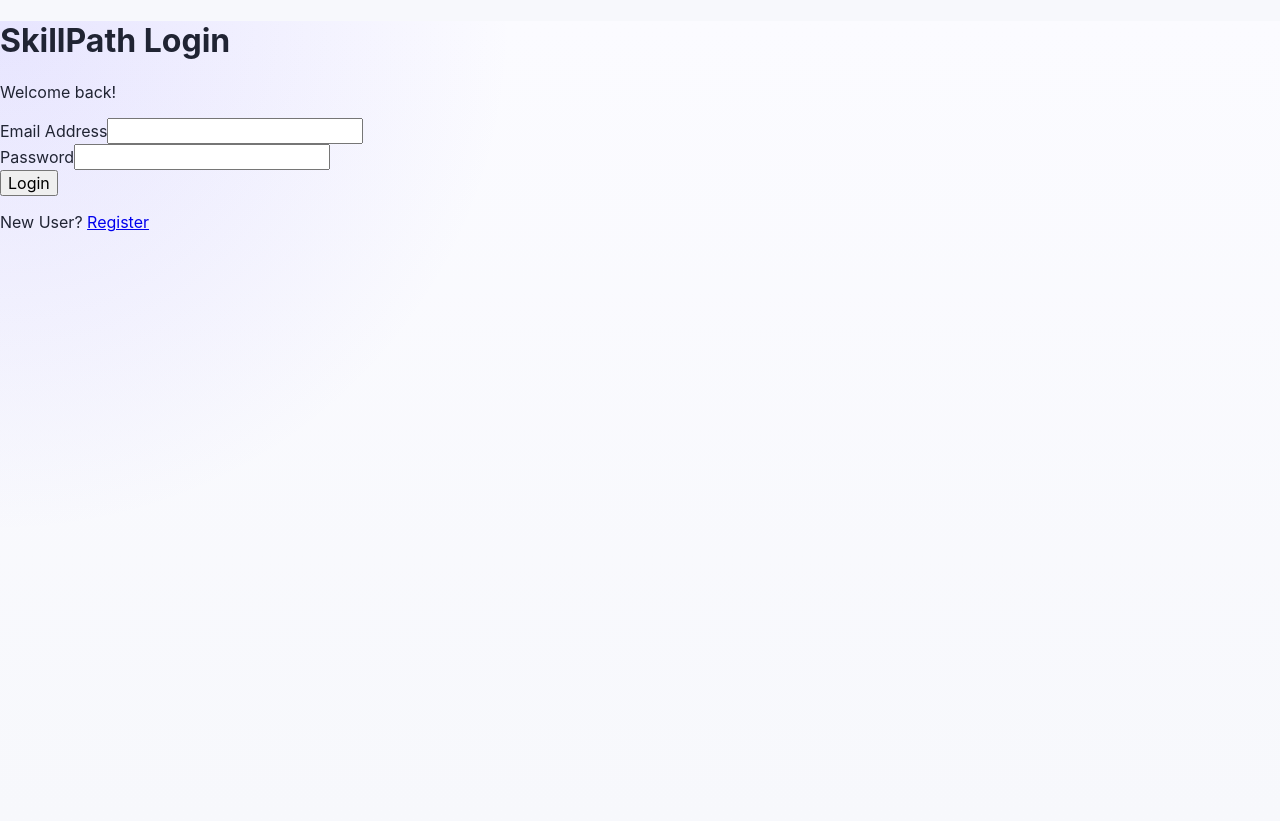
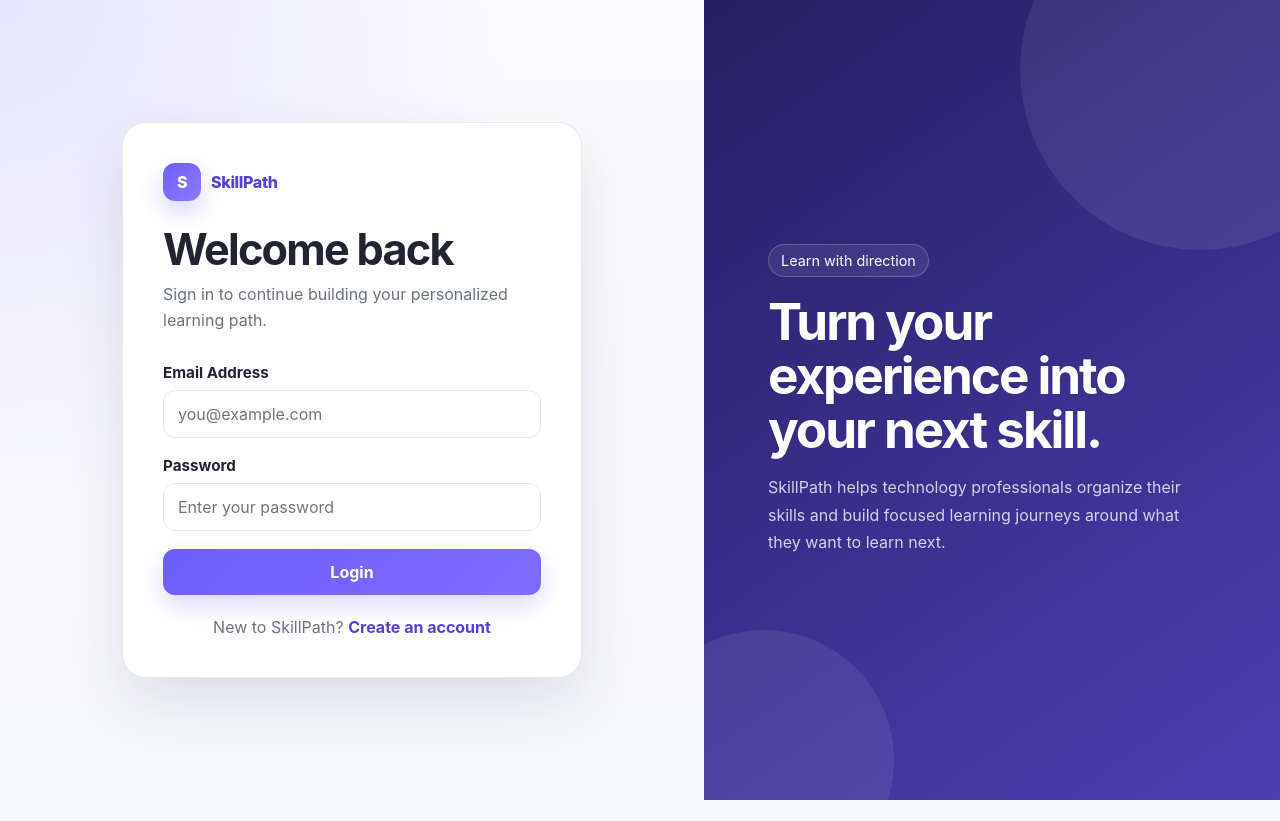
Before and after one commit to ajayjacobjohn/SkillPath, a React (Vite) app in the folder skillpath-ui/: page /login in a window 1280 px wide. After the commit the page ends 800 px from the top, so only its background shows below. Built offline with nearby package versions, Linux system fonts and the light colour scheme.

Commit message:
style: polish login experience

```diff
--- a/skillpath-ui/src/pages/Login.jsx
+++ b/skillpath-ui/src/pages/Login.jsx
@@ -10,20 +10,16 @@ function Login() {
 
   const navigate = useNavigate();
   const location = useLocation();
-
   const registrationMessage = location.state?.message;
 
   const handleSubmit = async (event) => {
     event.preventDefault();
-
     setError("");
     setIsLoading(true);
 
     try {
       const result = await login(email, password);
-
       sessionStorage.setItem("accessToken", result.access_token);
-
       navigate("/home");
     } catch (error) {
       setError(error.message);
@@ -33,40 +29,73 @@ const handleSubmit = async (event) => {
   };
 
   return (
-    <div>
-      <h1>SkillPath Login</h1>
+    <main className="auth-page">
+      <section className="auth-panel">
+        <div className="auth-card">
+          <div className="brand-mark">
+            <span className="brand-icon">S</span>
+            <span>SkillPath</span>
+          </div>
 
-      <p>Welcome back!</p>
+          <h1 className="auth-title">Welcome back</h1>
+          <p className="auth-subtitle">
+            Sign in to continue building your personalized learning path.
+          </p>
+
+          {registrationMessage && (
+            <p className="alert alert-success">{registrationMessage}</p>
+          )}
+
+          {error && <p className="alert alert-error">{error}</p>}
 
           <form onSubmit={handleSubmit}>
-        <div>
-            {registrationMessage && (
-                <p>{registrationMessage}</p>
-            )}
-          <label>Email Address</label>
-          <input type="email"
+            <div className="form-group">
+              <label htmlFor="email">Email Address</label>
+              <input
+                id="email"
+                type="email"
                 value={email}
-          onChange={(event) => setEmail(event.target.value)} />
+                onChange={(event) => setEmail(event.target.value)}
+                placeholder="you@example.com"
+                autoComplete="email"
+                required
+              />
             </div>
 
-        <div>
-          <label>Password</label>
+            <div className="form-group">
+              <label htmlFor="password">Password</label>
               <input
+                id="password"
                 type="password"
                 value={password}
                 onChange={(event) => setPassword(event.target.value)}
+                placeholder="Enter your password"
+                autoComplete="current-password"
+                required
               />
             </div>
 
-        {error && <p>{error}</p>}
-        <button type="submit" disabled={isLoading}>
+            <button className="primary-button" type="submit" disabled={isLoading}>
               {isLoading ? "Signing in..." : "Login"}
             </button>
           </form>
-      <p>
-        New User? <Link to="/register">Register</Link>
+
+          <p className="auth-footer">
+            New to SkillPath? <Link to="/register">Create an account</Link>
           </p>
         </div>
+      </section>
+
+      <aside className="auth-visual">
+        <div className="visual-content">
+          <span className="visual-kicker">Learn with direction</span>
+          <h2>Turn your experience into your next skill.</h2>
+          <p>
+            SkillPath helps technology professionals organize their skills and build focused learning journeys around what they want to learn next.
+          </p>
+        </div>
+      </aside>
+    </main>
   );
 }
 
```
Lines whose indentation alone changed are shown as unchanged.
